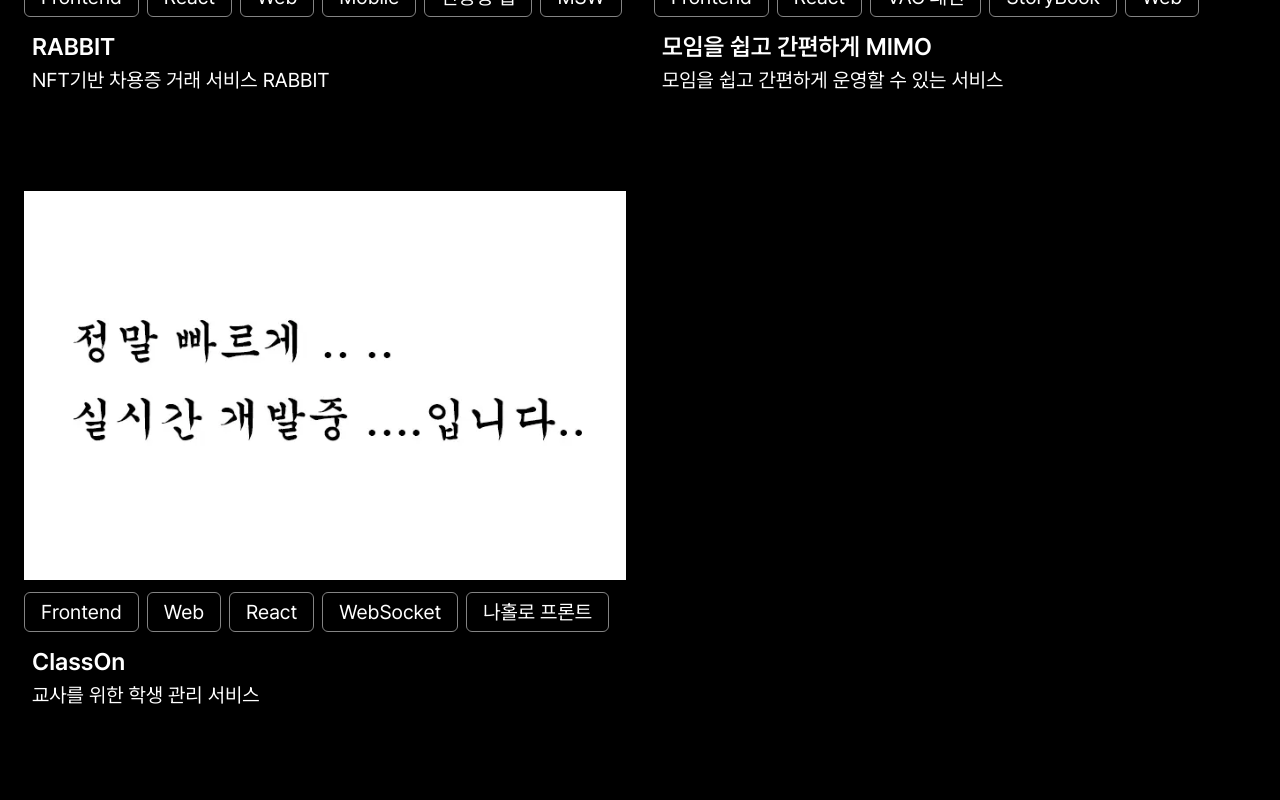
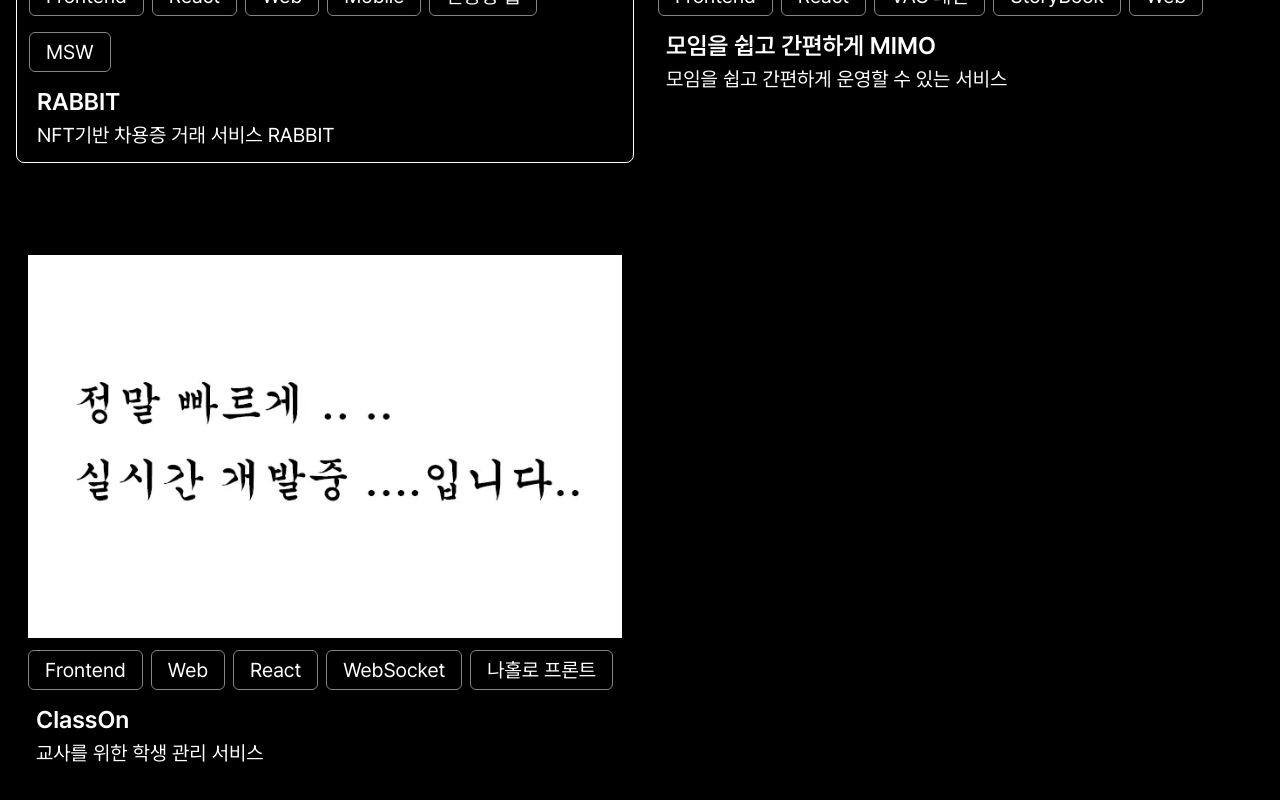
Before and after one commit to lifehardmod/seodotcom, a Next.js app: page /programming in a window 1280 px wide. Shown: the part 1140-1940 px from the top of the page. Built offline with nearby package versions, Linux system fonts and the light colour scheme.

Commit message:
feat: update 표시

```diff
--- a/src/components/common/Card.tsx
+++ b/src/components/common/Card.tsx
@@ -1,12 +1,13 @@
 import Link from "next/link";
 import Image from "next/image";
+import { cn } from "@/lib/utils";
 interface CardProps {
   title: string;
   description: string;
   to: string;
   image: string;
   Tag: string[];
-  isExternal?: boolean;
+  isUpdated?: boolean;
 }
 
 const TagList = ({ tag }: { tag: string }) => {
@@ -23,9 +24,16 @@ const Card = ({
   to,
   image,
   Tag,
-  isExternal = false,
+  isUpdated = false,
 }: CardProps) => {
-  const cardContent = (
+  return (
+    <Link
+      href={to}
+      className={cn(
+        "w-full md:w-full lg:w-full h-auto flex flex-col gap-2 items-center rounded-md p-3 hover:border-gradient hover:border",
+        isUpdated && "border-white border"
+      )}
+    >
       <div className="flex flex-col gap-1">
         <Image
           src={image}
@@ -48,30 +56,6 @@ const Card = ({
           </p>
         </div>
       </div>
-  );
-
-  const className = `
-    w-full md:w-full lg:w-full
-    h-auto flex flex-col gap-2 items-center rounded-md p-2
-    hover:border-gradient hover:border
-  `;
-
-  if (isExternal) {
-    return (
-      <a
-        href={to}
-        className={className}
-        target="_blank"
-        rel="noopener noreferrer"
-      >
-        {cardContent}
-      </a>
-    );
-  }
-
-  return (
-    <Link href={to} className={className}>
-      {cardContent}
     </Link>
   );
 };
--- a/src/components/shared/PortfolioList.tsx
+++ b/src/components/shared/PortfolioList.tsx
@@ -8,7 +8,7 @@ interface PortfolioListProps {
     to: string;
     image: string;
     Tag: string[];
-    isExternal: boolean;
+    isUpdated: boolean;
   }[];
 }
 
@@ -18,12 +18,11 @@ const PortfolioList = ({ list }: PortfolioListProps) => {
       <ul className="grid grid-cols-1 md:grid-cols-2 gap-x-3 gap-y-20">
         {list.map((item) => (
           <li key={item.id}>
-            <Card {...item} Tag={item.Tag || []} isExternal={item.isExternal} />
+            <Card {...item} Tag={item.Tag || []} isUpdated={item.isUpdated} />
           </li>
         ))}
       </ul>
     </div>
   );
 };
-
 export default PortfolioList;
--- a/src/constant/ProgrammingList.ts
+++ b/src/constant/ProgrammingList.ts
@@ -6,7 +6,7 @@ const ProgrammingList = [
     to: "/programming/rabbit",
     image: "/thumbnail/RabbitThumbNail.png",
     Tag: ["Frontend", "React", "Web", "Mobile", "반응형 웹", "MSW"],
-    isExternal: false,
+    isUpdated: true,
   },
 
   {
@@ -16,7 +16,7 @@ const ProgrammingList = [
     to: "/programming/mimo",
     image: "/thumbnail/mimo.webp",
     Tag: ["Frontend", "React", "VAC 패턴", "StoryBook", "Web"],
-    isExternal: false,
+    isUpdated: false,
   },
   {
     id: 3,
@@ -25,7 +25,7 @@ const ProgrammingList = [
     to: "/programming/classon",
     image: "/개발중.webp",
     Tag: ["Frontend", "Web", "React", "WebSocket", "나홀로 프론트"],
-    isExternal: true,
+    isUpdated: false,
   },
 ];
 
--- a/src/constant/UXlist.ts
+++ b/src/constant/UXlist.ts
@@ -6,7 +6,7 @@ const UXlist = [
     to: "/ux/rabbit",
     image: "/thumbnail/RabbitThumbNail.png",
     Tag: ["UX/UI 디자인", "Frontend 개발", "Web", "Mobile"],
-    isExternal: false,
+    isUpdated: false,
   },
   {
     id: 2,
@@ -15,7 +15,7 @@ const UXlist = [
     to: "/ux/assembly",
     image: "/thumbnail/assembly.png",
     Tag: ["UX/UI 디자인", "Mobile", "High-Fi Prototype"],
-    isExternal: false,
+    isUpdated: false,
   },
   {
     id: 3,
@@ -24,7 +24,7 @@ const UXlist = [
     to: "/ux/a7m3",
     image: "/thumbnail/a7m3.png",
     Tag: ["UX/UI 디자인", "High-Fi Prototype"],
-    isExternal: false,
+    isUpdated: false,
   },
   // {
   //   id: 4,
```
Lines whose indentation alone changed are shown as unchanged.
